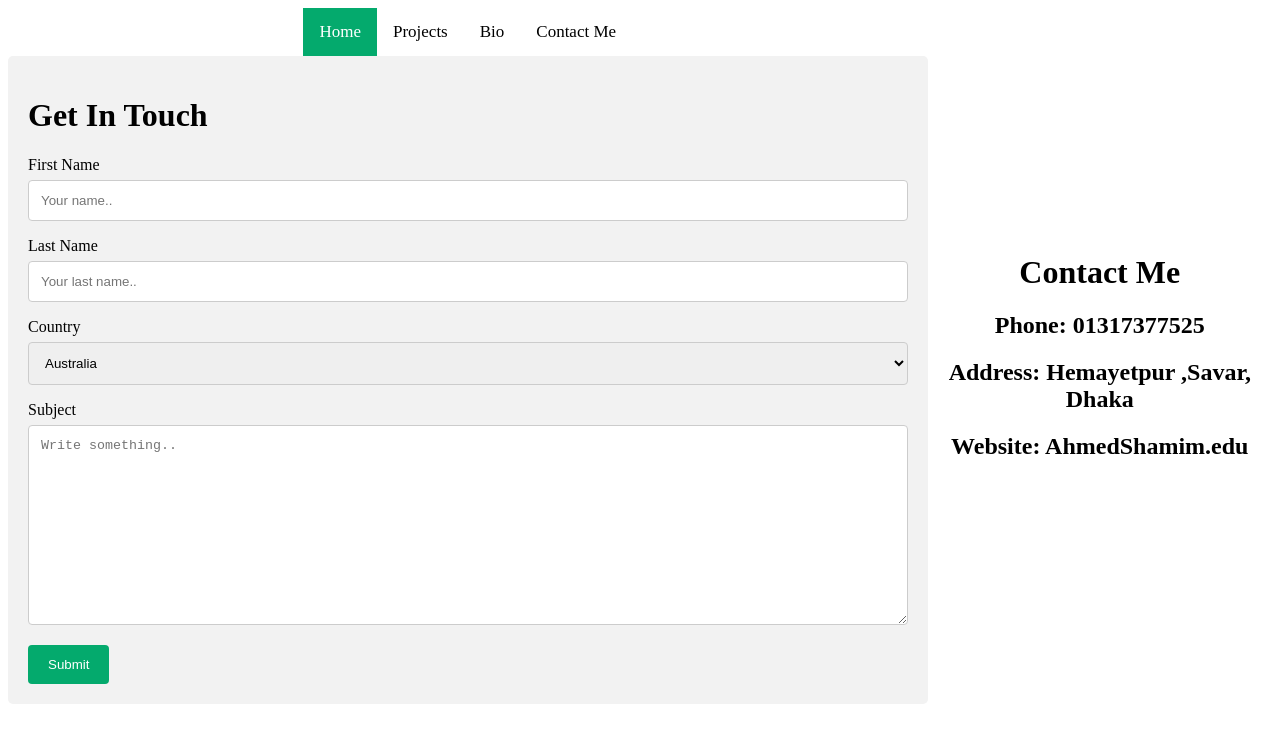
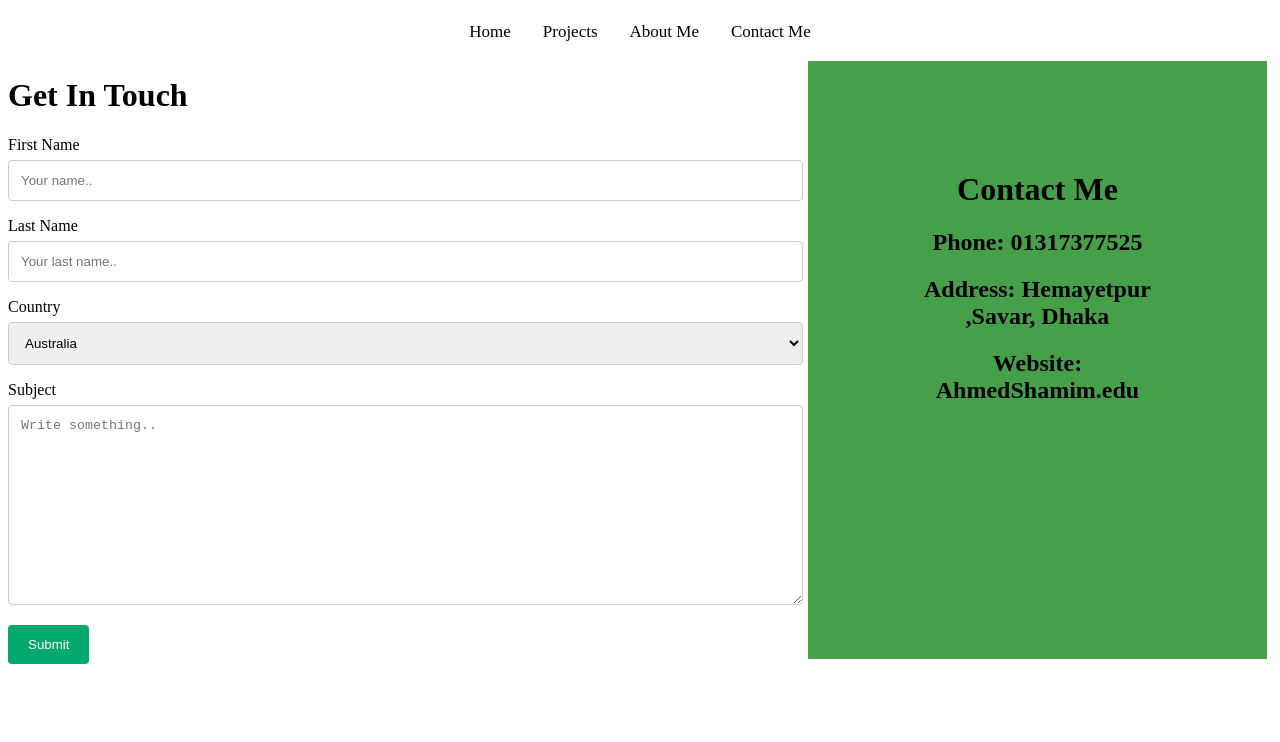
Before and after one commit to shamim51/MidProject, a plain HTML site: page mainProject/contactMe.html in a window 1280 px wide. Drawn offline with Linux system fonts and the light colour scheme.

Commit message:
added basic about me & projects html file

```diff
--- a/mainProject/contactMe.css
+++ b/mainProject/contactMe.css
@@ -1,22 +1,22 @@
 .mainContainer{
     display: flex;
-    flex-direction: row;
+    flex-direction: column;
     align-items: center;
 }
 .secondaryContainer {
     display: flex;
-    flex-direction: column;
+    flex-direction: row;
 
-    align-items: center;
+
 }
 .Div{
-    border-radius: 25px;
-    display: inline-block;
+    background-color: #45a049;
     text-align: center;
     width: auto;
-    padding: 10px;
+    padding: 7% ;
     border: 5px solid white;
     margin: 0;
+
 }
 
 /* Style inputs with type="text", select elements and textareas */
--- a/mainProject/contactMe.html
+++ b/mainProject/contactMe.html
@@ -10,14 +10,14 @@
 </head>
 <body>
     <div class="mainContainer">
-        <div class="secondaryContainer">
         <div class="navBar">
-                <a class="active" href="index.html">Home</a>
-                <a href="#projects">Projects</a>
-                <a href="#bio">Bio</a>
+            <a href="index.html">Home</a>
+            <a href="projects.html">Projects</a>
+            <a href="aboutMe.html">About Me</a>
             <a href="contactMe.html">Contact Me</a>
         </div>
-            <div class="container">
+        <div class="secondaryContainer">
+            <div>
                 <h1>Get In Touch</h1>
                 <form action="action_page.php">
 
@@ -41,7 +41,6 @@
 
                 </form>
             </div>
-        </div>
             <div class="Div">
                 <h1>Contact Me</h1>
                 <h2>Phone: 01317377525</h2>
@@ -49,5 +48,6 @@
                 <h2>Website: AhmedShamim.edu</h2>
             </div>
         </div>
+    </div>
 </body>
 </html>
--- a/mainProject/navBar.css
+++ b/mainProject/navBar.css
@@ -16,12 +16,12 @@
 
   /* Change the color of links on hover */
   .navBar a:hover {
-    background-color: #ddd;
+    background-color: green;
     color: black;
   }
 
-  /* Add a color to the active/current link */
+  /* Add a color to the active/current link
   .navBar a.active {
     background-color: #04AA6D;
     color: white;
-  }
+  }*/
```
Also changed, not shown: mainProject/aboutMe.html (added, +20 -0 lines), mainProject/index.html (+3 -3 lines), mainProject/projects.html (added, +20 -0 lines). Lines whose indentation alone changed are shown as unchanged.
